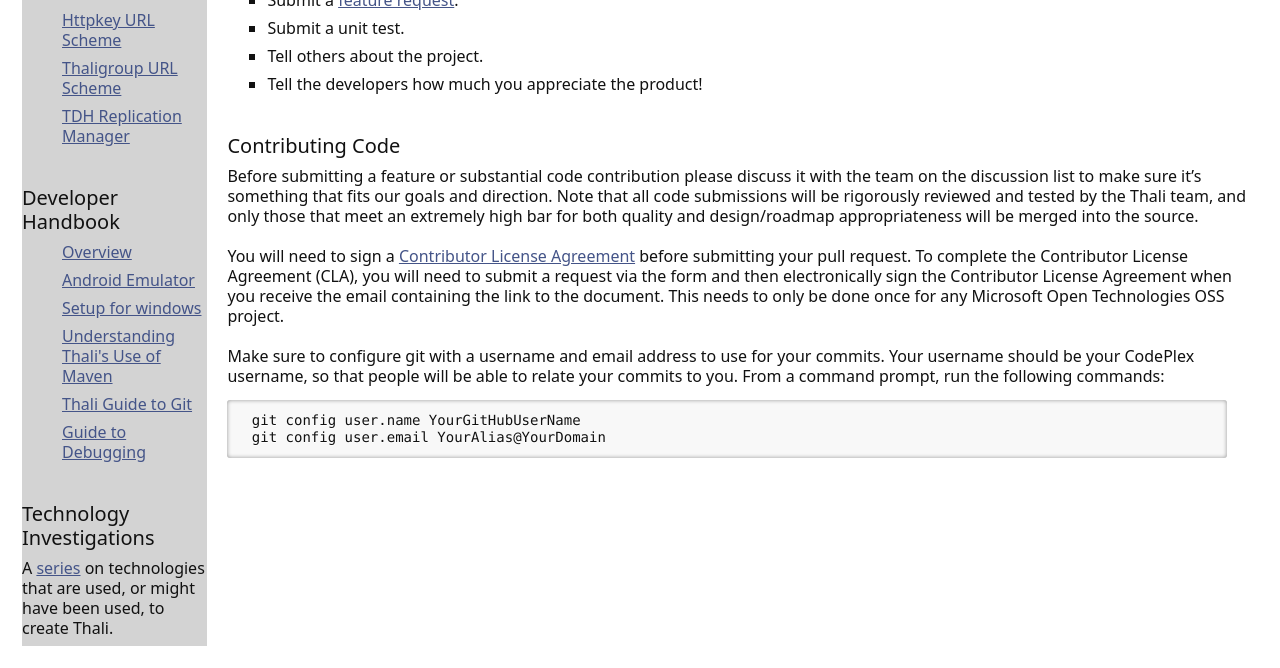
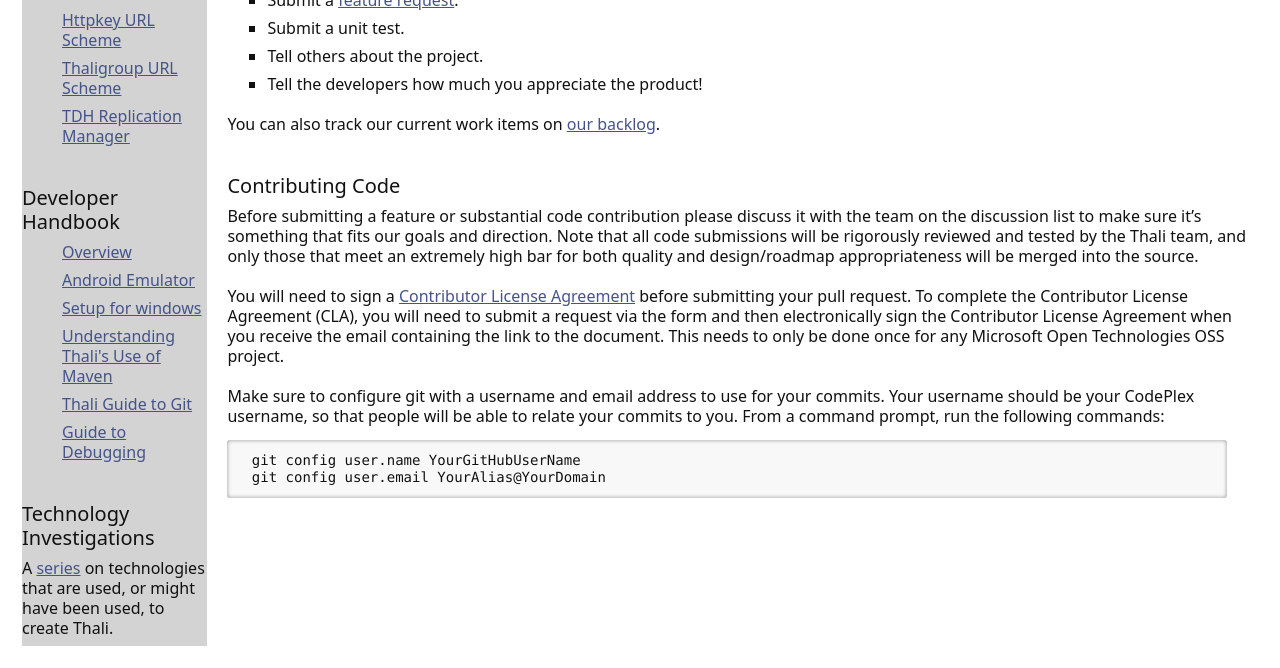
Before and after one commit to thaliproject/thali, a Jekyll site: the page built from WaysToContribute.md, in a window 1280 px wide. Shown: the part 320-988 px from the top of the page. Built offline with Jekyll 4.4.1, drawn with Linux system fonts in a browser that asks for light colours; Markdown is read by kramdown in place of the engine named in the settings.

Commit message:
Added link to our backlog

```diff
--- a/WaysToContribute.md
+++ b/WaysToContribute.md
@@ -16,6 +16,8 @@ If you would like to contribute, consider these options:
 * Tell others about the project.
 * Tell the developers how much you appreciate the product!
 
+You can also track our current work items on [our backlog](https://www.pivotaltracker.com/n/projects/1163162).
+
 ## Contributing Code
 
 Before submitting a feature or substantial code contribution please discuss it with the team on the discussion list to make sure it's something that fits our goals and direction. Note that all code submissions will be rigorously reviewed and tested by the Thali team, and only those that meet an extremely high bar for both quality and design/roadmap appropriateness will be merged into the source.
```
